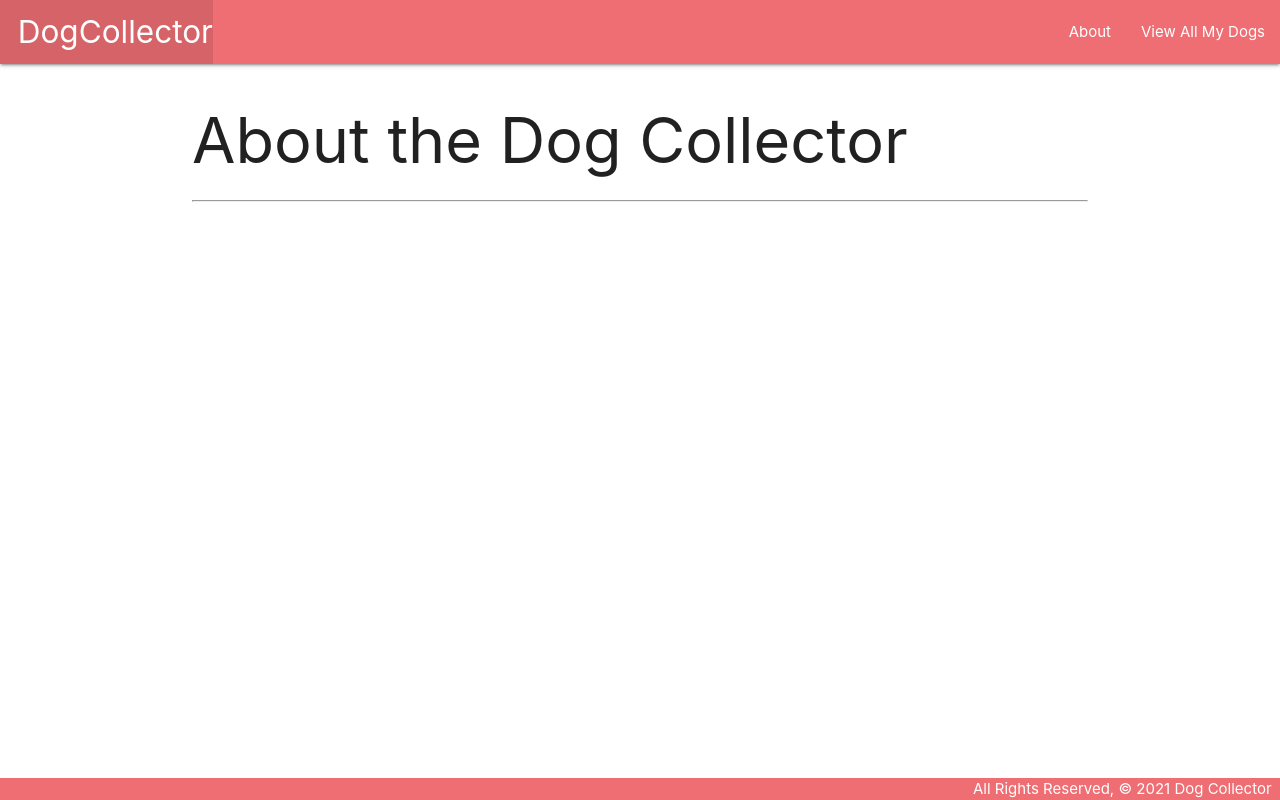
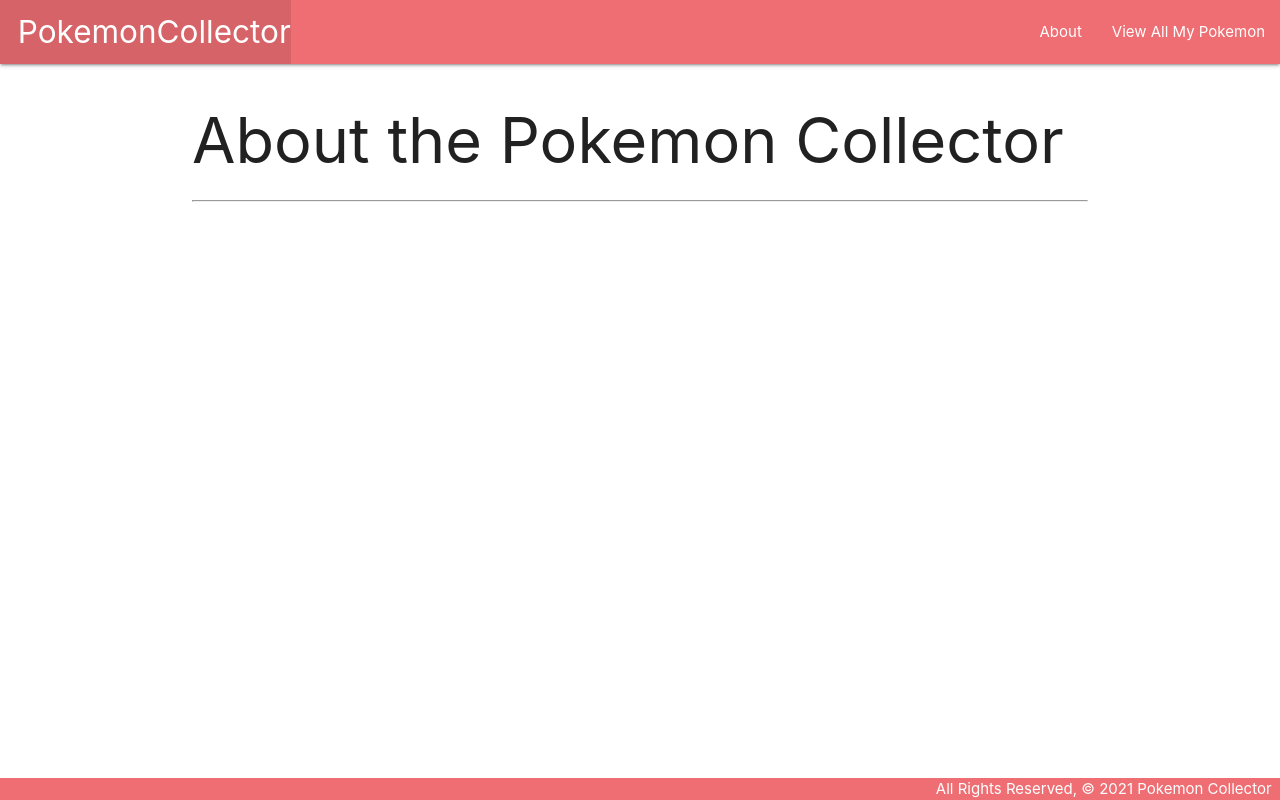
Before and after one commit to ericmbc/finchcollector, a Django app: page / in a window 1280 px wide. Run offline with Django 3.2, Linux system fonts and the light colour scheme.

Commit message:
finch lab 2

```diff
--- a/main_app/admin.py
+++ b/main_app/admin.py
@@ -1,3 +1,5 @@
 from django.contrib import admin
+from .models import Pokemon
 
 # Register your models here.
+admin.site.register(Pokemon)
--- a/main_app/templates/base.html
+++ b/main_app/templates/base.html
@@ -17,11 +17,11 @@
     <nav>
       <div class="nav-wrapper">
         <ul>
-          <li><a href="/" class="left brand-logo">&nbsp;&nbsp;DogCollector</a></li>
+          <li><a href="/" class="left brand-logo">&nbsp;&nbsp;PokemonCollector</a></li>
         </ul>
         <ul class="right">
           <li><a href="/about">About</a></li>
-          <li><a href="/dogs">View All My Dogs</a></li>
+          <li><a href="/pokemon">View All My Pokemon</a></li>
         </ul>
       </div>
     </nav>
@@ -31,7 +31,7 @@
     {% endblock %}
   </main>
   <footer class="page-footer">
-    <div class="right">All Rights Reserved, &copy; 2021 Dog Collector &nbsp;</div>
+    <div class="right">All Rights Reserved, &copy; 2021 Pokemon Collector &nbsp;</div>
   </footer>
 </body>
 </html>
--- a/main_app/templates/home.html
+++ b/main_app/templates/home.html
@@ -1,10 +1,10 @@
 {% extends 'base.html' %}
 
 {% block title %}
-CaTCoLlecToR
+Pokemon Collector
 {% endblock %}
 
 {% block content %}
-<h1>About the Dog Collector</h1>
+<h1>About the Pokemon Collector</h1>
 <hr />
 {% endblock %}
--- a/main_app/urls.py
+++ b/main_app/urls.py
@@ -3,5 +3,5 @@
 
 urlpatterns = [
   path('', views.home, name='home'),
-  path('dogs/', views.dogs_index, name='index'),
+  path('pokemon/', views.pokemon_index, name='index'),
 ]
--- a/main_app/views.py
+++ b/main_app/views.py
@@ -1,22 +1,11 @@
 from django.shortcuts import render
 from django.http import HttpResponse
+from .models import Pokemon
 
 # Create your views here.
 def home(request):
   return render(request, 'home.html')
 
-class Dog:  # Note that parens are optional if not inheriting from another class
-  def __init__(self, name, breed, description, age):
-    self.name = name
-    self.breed = breed
-    self.description = description
-    self.age = age
-
-dogs = [
-  Dog('Lolo', 'tabby', 'foul little demon', 3),
-  Dog('Sachi', 'tortoise shell', 'diluted tortoise shell', 0),
-  Dog('Raven', 'black tripod', '3 legged cat', 4)
-]
-
-def dogs_index(request):
-  return render(request, 'dogs/index.html', { 'dogs': dogs })
+def pokemon_index(request):
+  pokemon = Pokemon.objects.all()
+  return render(request, 'pokemon/index.html', { 'pokemon': pokemon })
```
Also changed, not shown: main_app/models.py (+8 -0 lines), main_app/templates/dogs/index.html (deleted, +0 -21 lines), main_app/templates/pokemon/index.html (added, +21 -0 lines), main_app/migrations/0001_initial.py (added), main_app/migrations/0002_rename_dog_pokemon.py (added).
